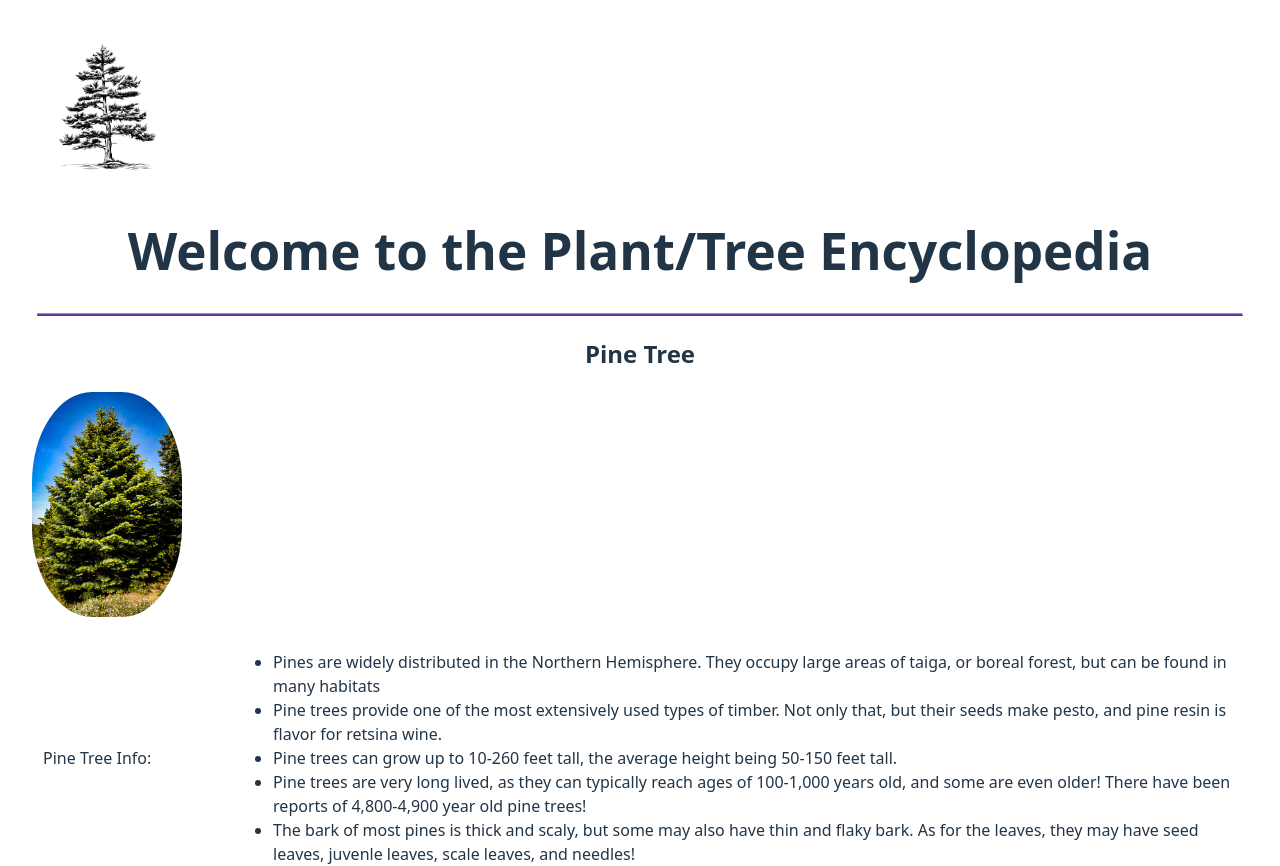
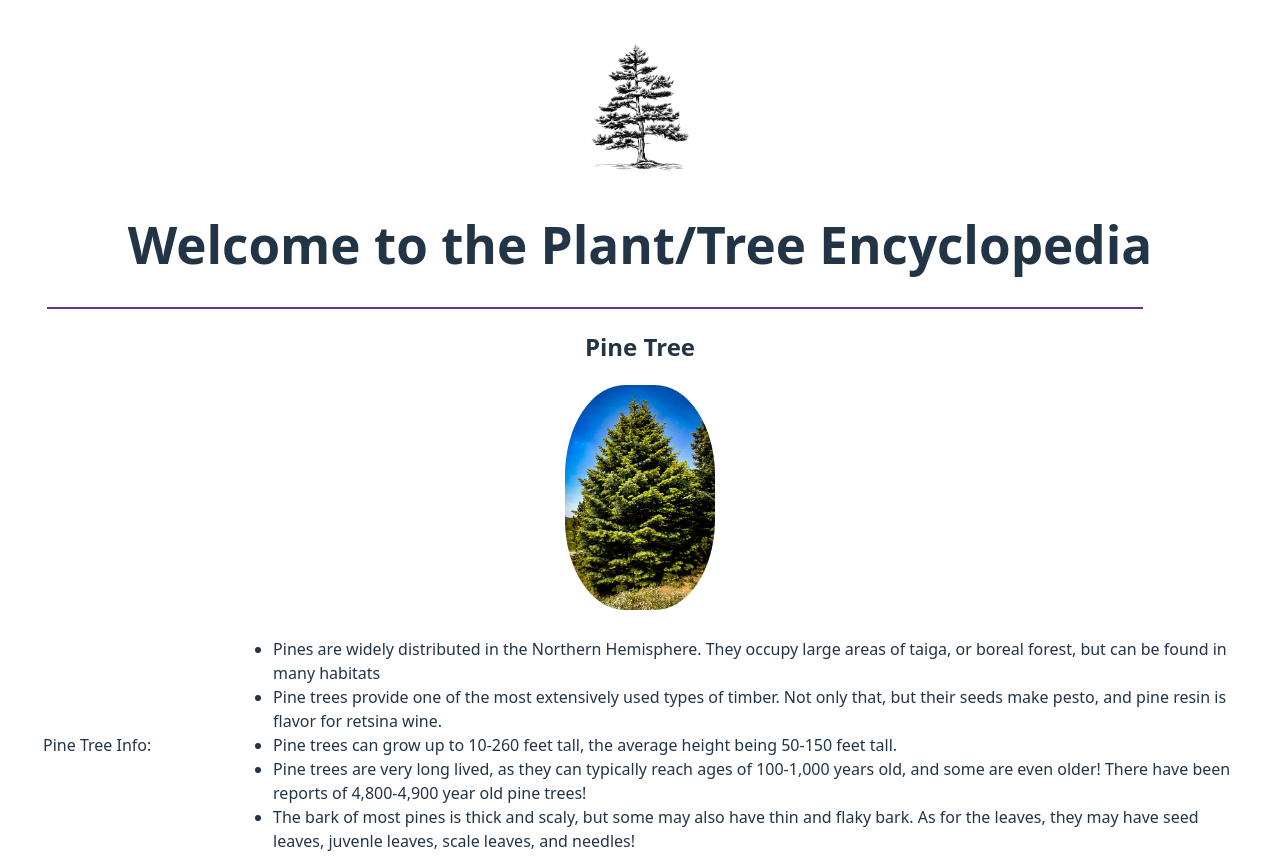
Before and after one commit to JacobWoodbury/plant-info-react, a React (Vite) app: page / in a window 1280 px wide. Shown: the top 866 px of the page. Built offline with nearby package versions, Linux system fonts and the light colour scheme.

Commit message:
Fixed more styling

```diff
--- a/src/App.css
+++ b/src/App.css
@@ -9,8 +9,9 @@ h1, h2 {
 }
 
 #space{
-  border-bottom: 2px solid rebeccapurple;
-  margin: 5px;
+  border: 1px solid rebeccapurple;
+  margin: 15px;
+  width: 90%;
 }
 
 table {
@@ -26,7 +27,13 @@ tr, td {
 img {
   width: 150px;
   border-radius: 40%;
-  margin: auto;
+  display: block;
+  margin-left: auto;
+  margin-right: auto;
+}
+
+.footer {
+  text-align: center;
 }
 
 .logo {
--- a/src/components/Footer.jsx
+++ b/src/components/Footer.jsx
@@ -1,9 +1,11 @@
 function Footer(){
     return(
         <>
-            <p>By Jacob and Xavier</p>
-            <p>arborlover@trees.com</p>
-            <p>OpenSource</p>
+            <div class = "footer">
+                <p>By Jacob and Xavier</p>
+                <p>arborlover@trees.com</p>
+                <p>OpenSource</p>
+            </div>
         </>
     )
 }
```
